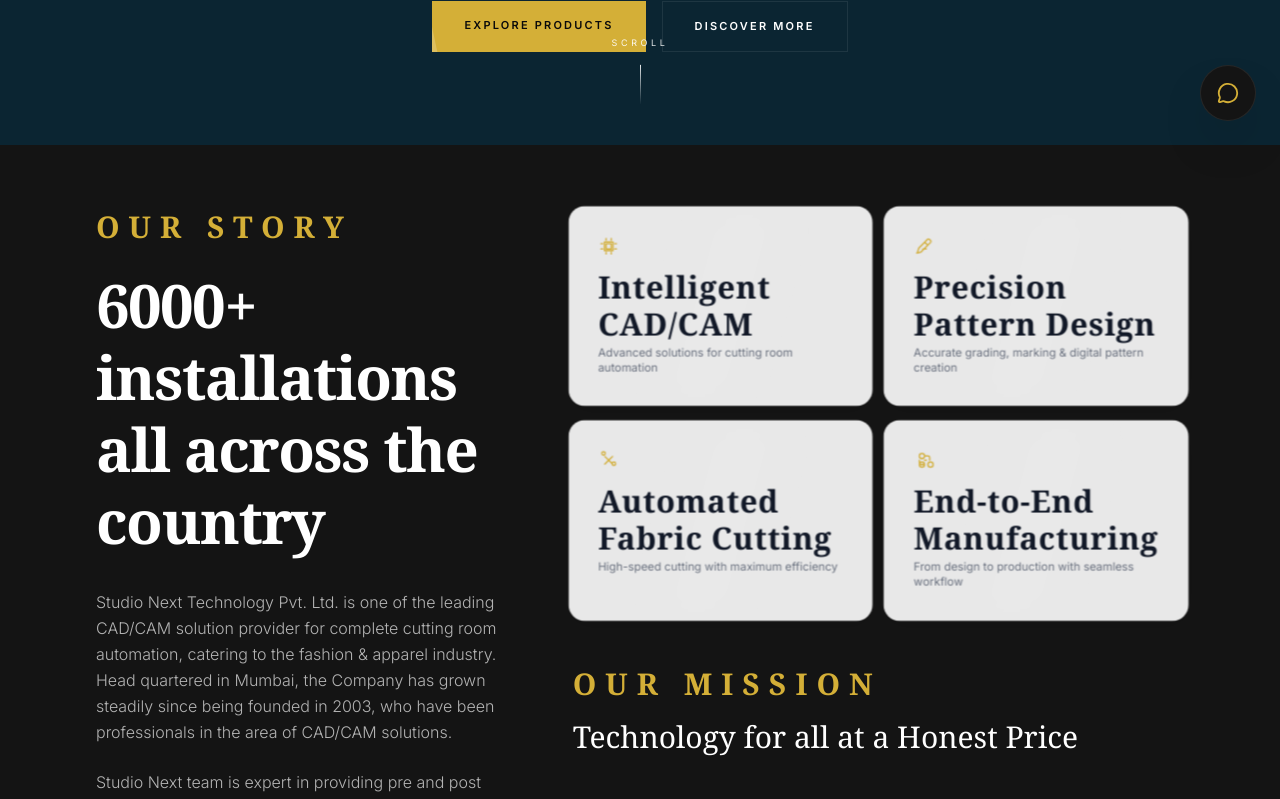
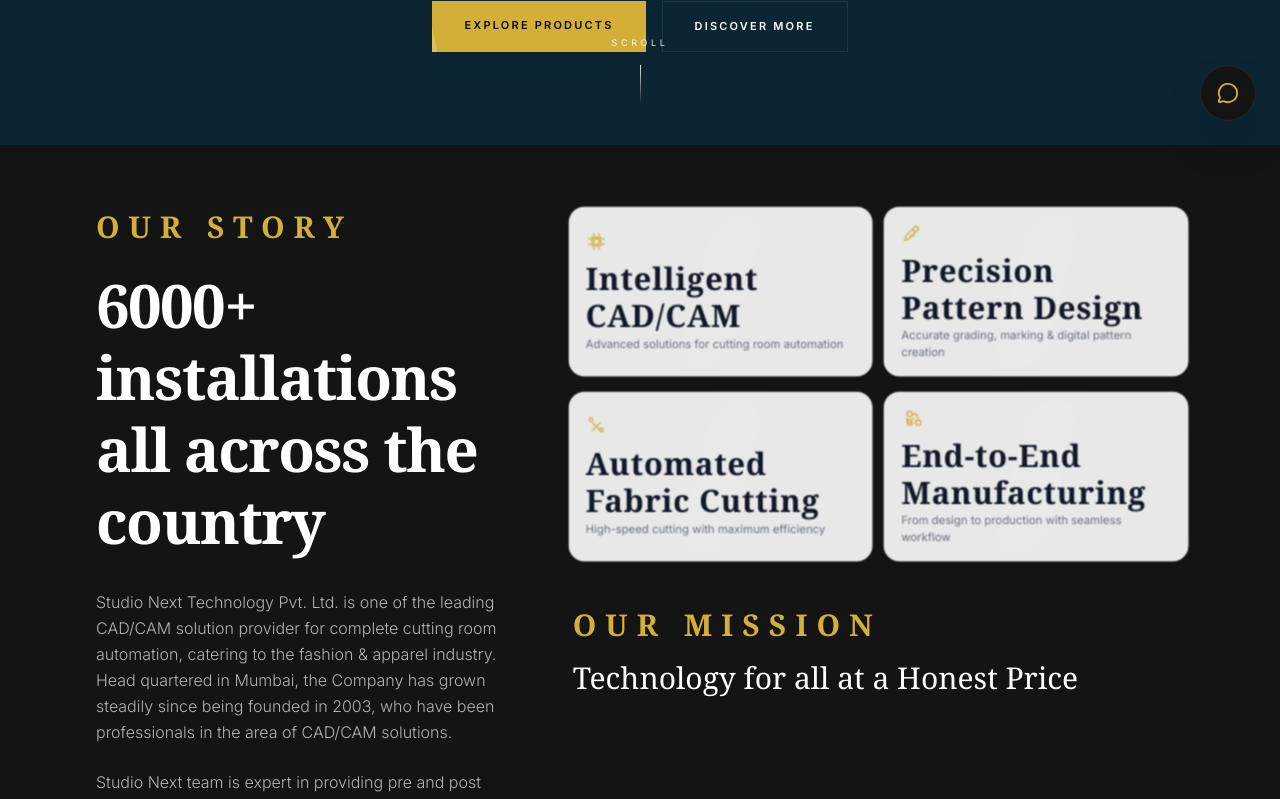
Before and after one commit to Trislaaa/Studio_Next, a Next.js app: page / in a window 1280 px wide. Shown: the part 655-1454 px from the top of the page. Built offline with nearby package versions, Linux system fonts and the light colour scheme; a web font is replaced by a local one.

Commit message:
Match Our Story card sizes

```diff
--- a/src/app/page.tsx
+++ b/src/app/page.tsx
@@ -680,8 +680,8 @@
                 { title: 'End-to-End Manufacturing', desc: 'From design to production with seamless workflow', icon: 'workflow' },
               ].map((feature, i) => (
                 <FadeInSection key={i} delay={i * 120} className="h-full min-w-0">
-                  <TiltCard className="h-full w-full max-w-[320px]">
-                    <div className="bg-white/90 backdrop-blur-md p-4 sm:p-6 lg:p-7 rounded-xl shadow-[0_4px_20px_-10px_rgba(0,0,0,0.05)] border border-gray-100 flex flex-col gap-2 sm:gap-3 h-full min-h-[140px] sm:min-h-[165px] lg:min-h-[185px] min-w-0">
+                  <TiltCard className="h-[165px] w-full max-w-[320px]">
+                    <div className="bg-white/90 backdrop-blur-md p-4 rounded-xl shadow-[0_4px_20px_-10px_rgba(0,0,0,0.05)] border border-gray-100 flex flex-col justify-center gap-2 h-full min-w-0">
                       <div className="text-[#d29d42] h-4 w-4 sm:h-5 sm:w-5 shrink-0">
                         <svg fill="none" stroke="currentColor" viewBox="0 0 24 24" className="w-full h-full">
                           {feature.icon === 'cpu' && <path strokeLinecap="round" strokeLinejoin="round" strokeWidth={1.5} d="M9 3v2M15 3v2M9 19v2M15 19v2M3 9h2M3 15h2M19 9h2M19 15h2M7 7h10v10H7V7zm2 2v6h6V9H9z" />}
```
